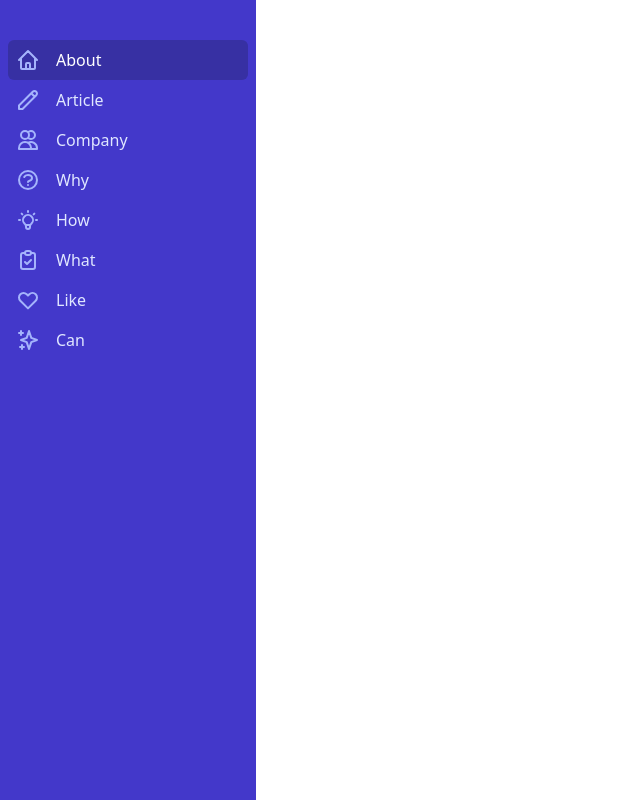
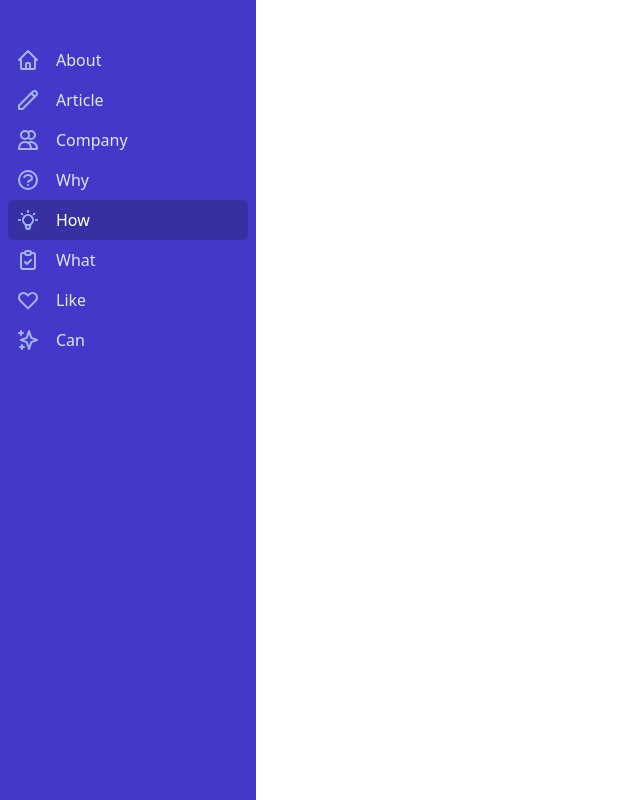
Before and after one commit to tsucchinoko/nextjs-wiki-with-tailwindui, a Next.js app: page /how in a window 1280 px wide. Shown: the whole page, without its empty margins (0-640 px from the left). Built offline with nearby package versions, Linux system fonts and the light colour scheme.

Commit message:
選択中のタブの色を変える

```diff
--- a/components/Layout.tsx
+++ b/components/Layout.tsx
@@ -1,7 +1,8 @@
 import Head from "next/head";
 import Link from "next/link";
 import Image from "next/image";
-import { Fragment, useState } from "react";
+import { useRouter } from "next/router";
+import { Fragment, SVGProps, useState } from "react";
 import { Dialog, Menu, Transition } from "@headlessui/react";
 import {
   HomeIcon,
@@ -14,6 +15,13 @@
   SparklesIcon,
 } from "@heroicons/react/outline";
 import { SearchIcon } from "@heroicons/react/solid";
+
+type Navigation = {
+  name: string;
+  href: string;
+  icon: (props: SVGProps<SVGSVGElement>) => JSX.Element;
+  current: boolean;
+};
 
 const navigation = [
   { name: "About", href: "/about", icon: HomeIcon, current: true },
@@ -39,11 +47,22 @@
 type Props = {
   children?: React.ReactNode;
   title?: string;
+  navName?: string;
   description?: string;
 };
 
 // それを型指定として使う
-export default function Layout({ title }: Props) {
+export default function Layout({ title, navName }: Props) {
+  const router = useRouter();
+  const [currentTab, setCurrentTab] = useState({});
+
+  const changeCurrentTab = ({ name }: Navigation) => {
+    const targetTab = navigation.find((item) => item.name === name);
+    console.log(targetTab?.name);
+    console.log(targetTab?.name === name);
+    setCurrentTab(targetTab!);
+  };
+
   return (
     <div>
       <div className="hidden md:flex md:w-64 md:flex-col md:fixed md:inset-y-0">
@@ -51,11 +70,13 @@
           <div className="mt-5 flex-1 flex flex-col">
             <nav className="flex-1 px-2 pb-4 space-y-1">
               {navigation.map((item) => (
-                <Link key={item.name} href={item.href} passHref>
+                <Link key={item.name} href={item.href}>
+                  {/* <a onClick={() => changeCurrentTab(item)}> */}
                   <a>
                     <div
                       className={classNames(
-                        item.current
+                        // item === currentTab
+                        router.pathname.startsWith(item.href)
                           ? "bg-indigo-800 text-white"
                           : "text-indigo-100 hover:bg-indigo-600",
                         "group flex items-center px-2 py-2 text-base font-medium rounded-md"
--- a/pages/articles.tsx
+++ b/pages/articles.tsx
@@ -31,7 +31,7 @@
                   height={300}
                 />
                 <div className="px-6 py-4">
-                  <Link href={`/article/${article.id}`} passHref>
+                  <Link href={`/articles/${article.id}`} passHref>
                     <a>{article.title}</a>
                   </Link>
                 </div>
```
Also changed, not shown: pages/articles/[id].tsx (renamed from pages/article/[id].tsx).
